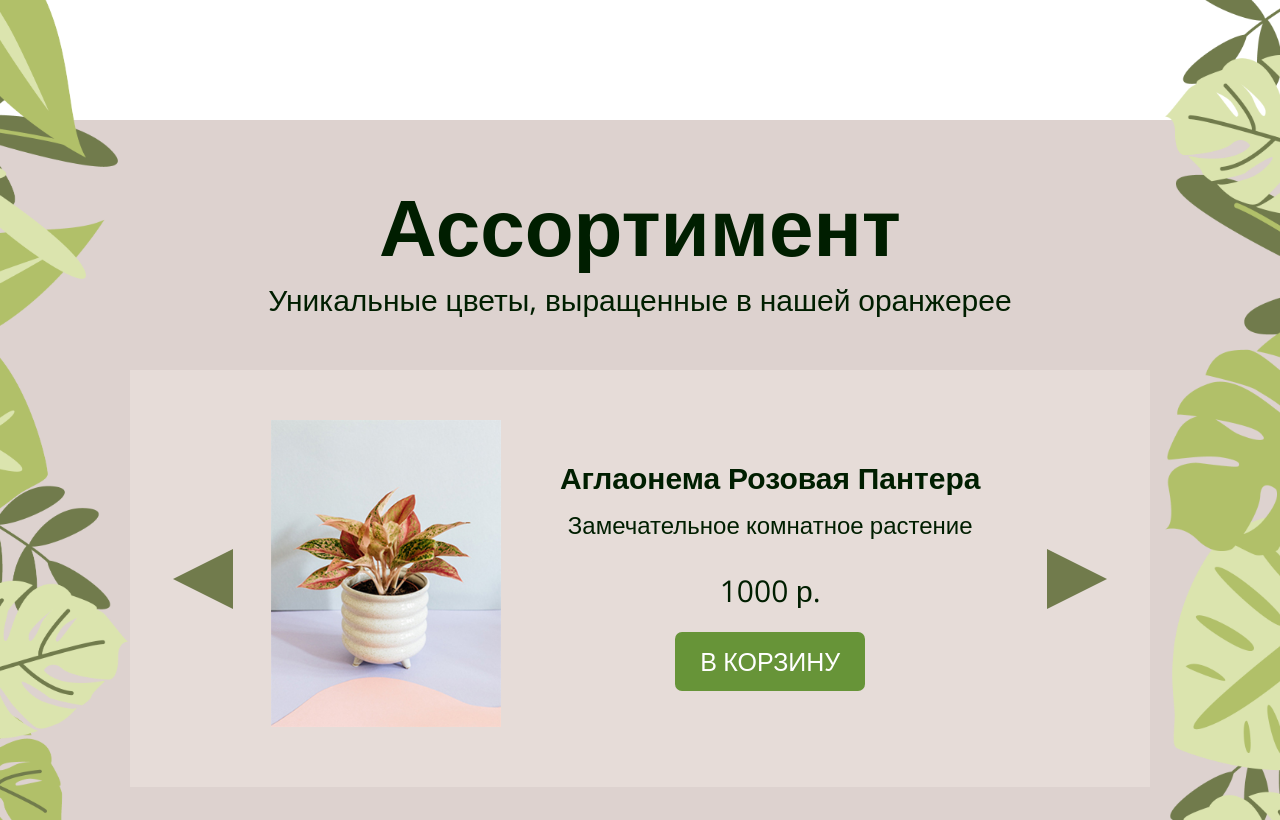
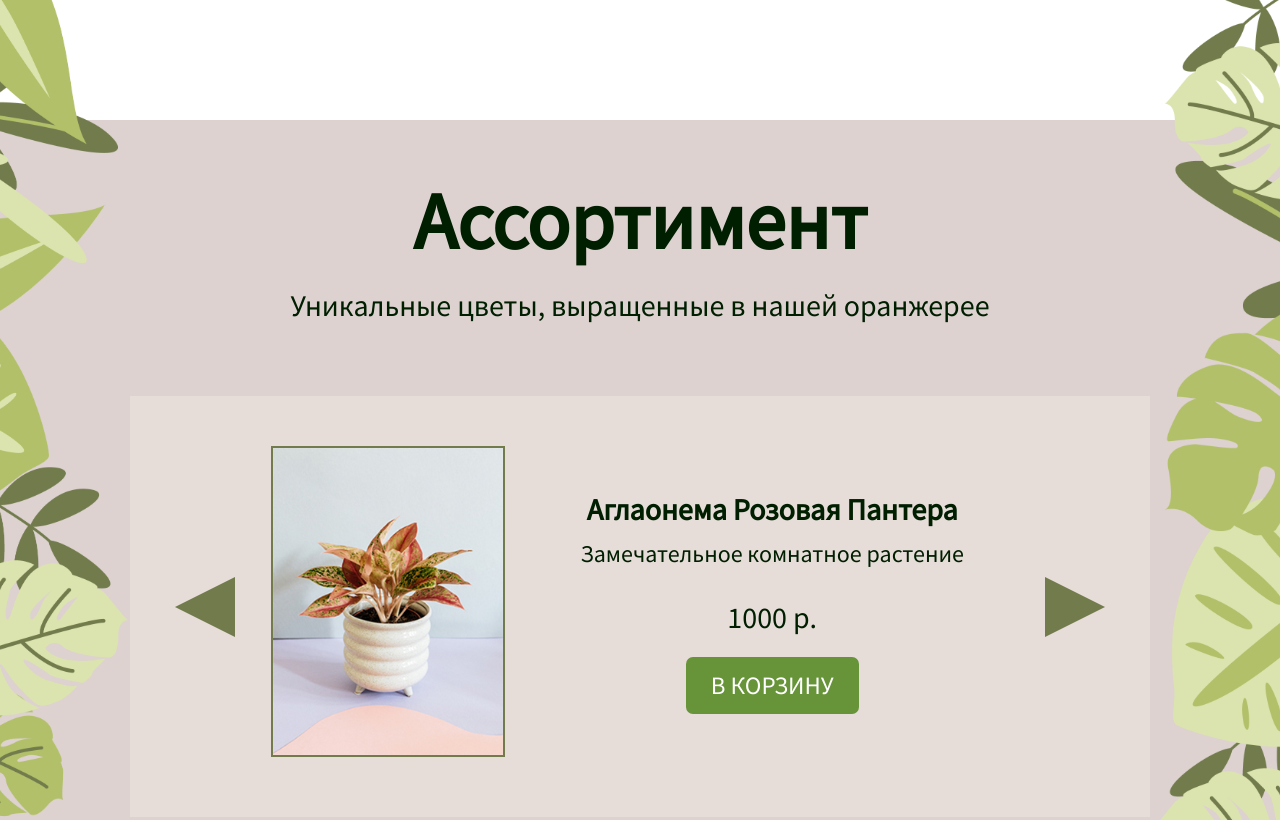
Before and after one commit to KleRkUS/chern, a plain HTML site: page index.html in a window 1280 px wide. Shown: the part 1480-2300 px from the top of the page. Drawn offline with nearby package versions, Linux system fonts and the light colour scheme.

Commit message:
minor updates

```diff
--- a/index.html
+++ b/index.html
@@ -36,7 +36,7 @@
         </section>
         <section id="assorti" class="assorti">
             <h1>Ассортимент</h1>
-            <span>Уникальные цветы, выращенные в нашей оранжерее</span>
+            <span class="portfolio-header">Уникальные цветы, выращенные в нашей оранжерее</span>
             <div class="carousel-outer">
                 <div class="carousel-button carousel-button-left" scroll-index="-1"></div>
                 <div class="carousel">
--- a/styles.css
+++ b/styles.css
@@ -31,7 +31,7 @@ h1{
 .header__nav{
     display: flex;
     justify-content: space-between;
-    width: 740px;
+    width: 840px;
     margin-left: 80px;
     margin-bottom: 7px;
     margin-right: 70px;
@@ -79,7 +79,6 @@ h1{
 
 .assorti, .services, .portfolio, .contacts span{
     color: #001E00;
-    font-family: 'Open Sans', sans-serif;
     font-size: 30px;
 }
 
@@ -184,7 +183,6 @@ a:hover{
     background: #e6dcd8;
     text-align: center;
     padding: 1em;
-    margin-top: 50px;
     margin-bottom: 80px;
 }
 
@@ -275,6 +273,7 @@ a:hover{
 
 .assorti__card img{
     width: 30%;
+    border: 2px solid #717b4c;
 }
 
 .assorti__card span{
@@ -364,8 +363,10 @@ hr{
 }
 
 .portfolio-header {
-    margin-top: 1em;
-    margin-bottom: 4em;
+    font-size: 1em;
+    margin-top: .5em;
+    margin-bottom: 2.4em;
+    text-align: center;
 }
 
 .portfolio-block {
```
